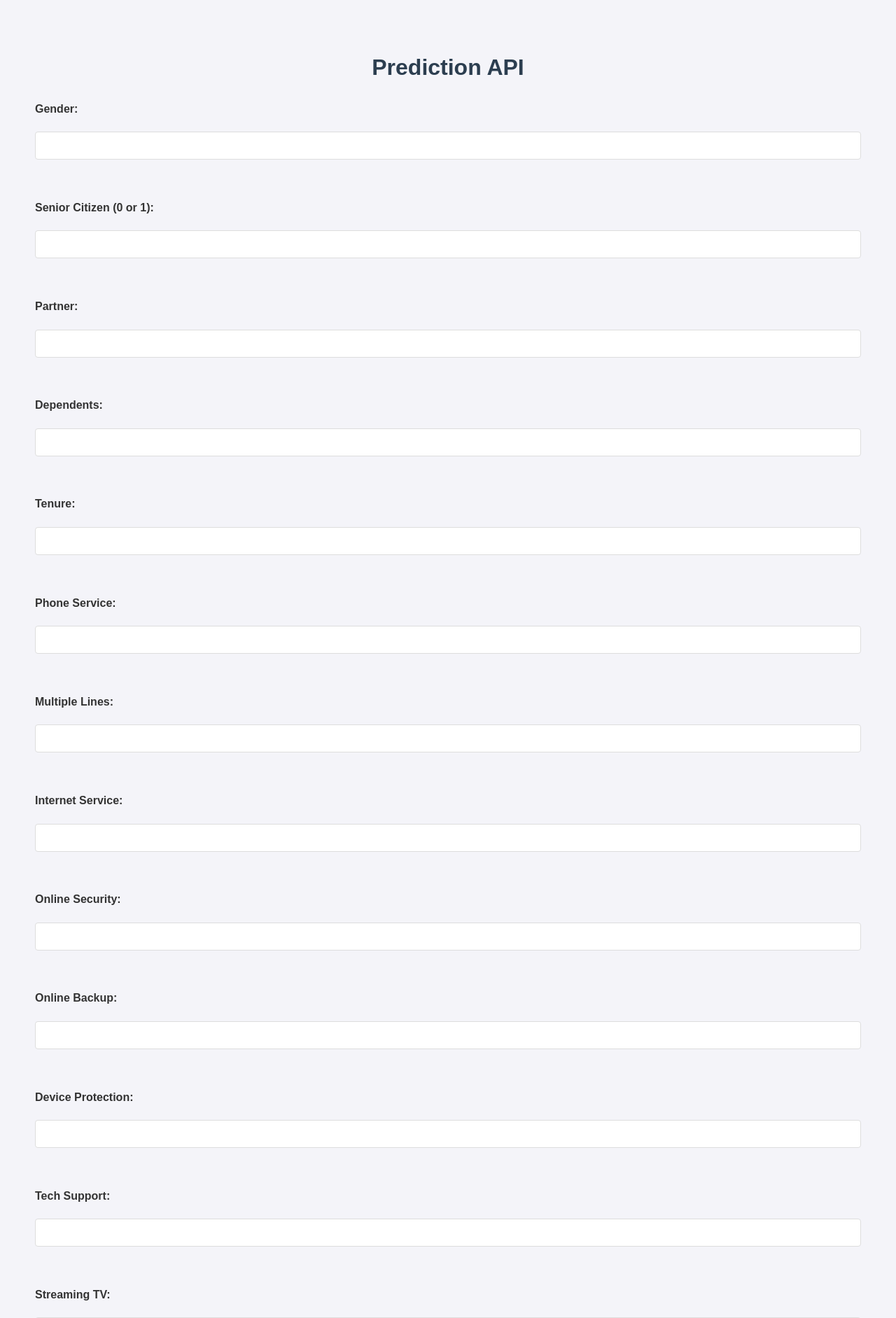
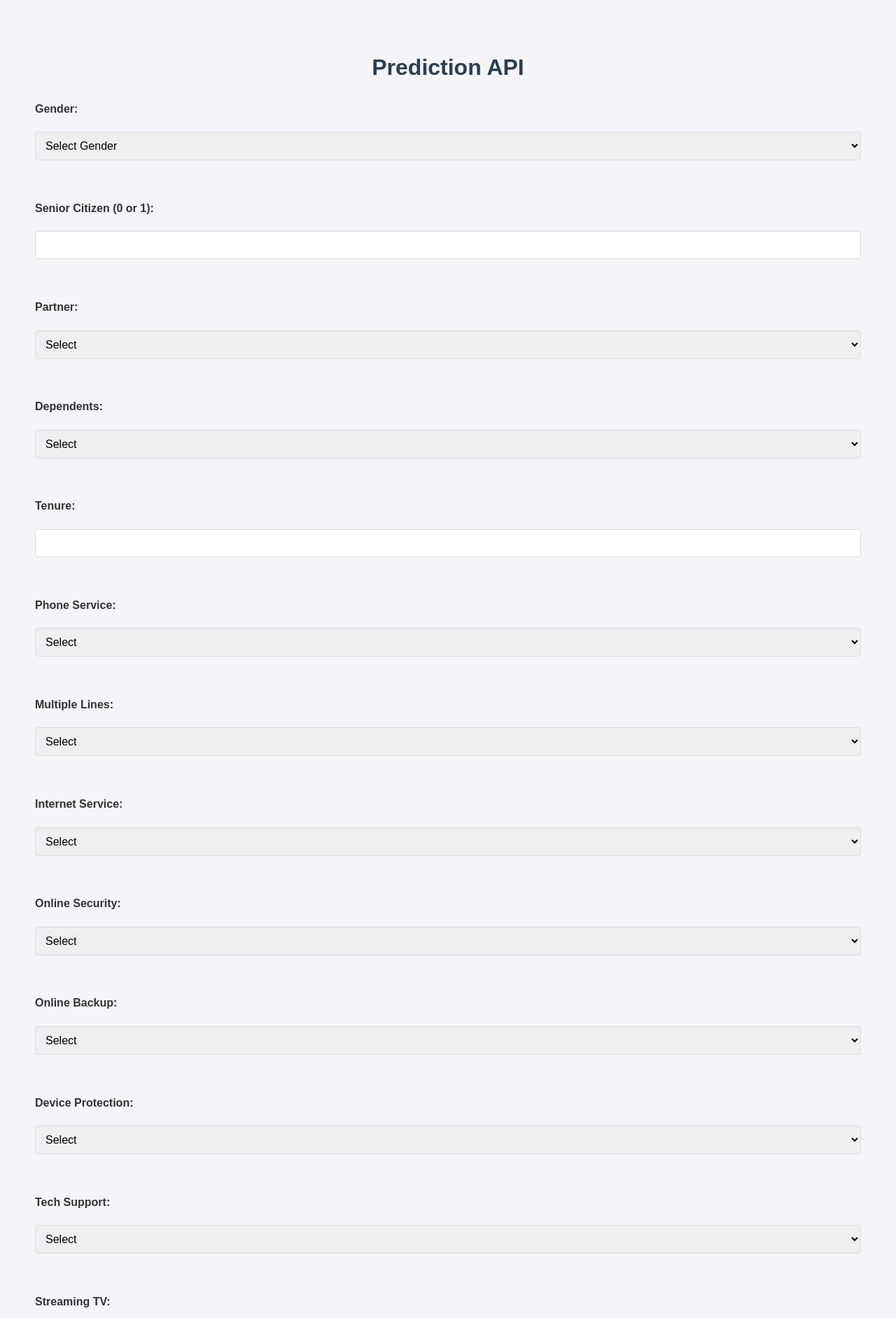
Before and after one commit to MuratAitov/322-Final-Project, a Flask app: page / in a window 1280 px wide. Shown: the top 1883 px of the page at 70% size. Run offline with Flask 3, Linux system fonts and the light colour scheme.

Commit message:
final version

```diff
--- a/app/templates/index.html
+++ b/app/templates/index.html
@@ -50,61 +50,133 @@
     <h1>Prediction API</h1>
     <form onsubmit="event.preventDefault(); makePrediction();">
         <label for="gender">Gender:</label>
-        <input type="text" id="gender" required><br>
+        <select id="gender" required>
+            <option value="" disabled selected>Select Gender</option>
+            <option value="Male">Male</option>
+            <option value="Female">Female</option>
+        </select><br>
 
         <label for="SeniorCitizen">Senior Citizen (0 or 1):</label>
         <input type="number" id="SeniorCitizen" required><br>
 
         <label for="Partner">Partner:</label>
-        <input type="text" id="Partner" required><br>
+        <select id="Partner" required>
+            <option value="" disabled selected>Select</option>
+            <option value="No">No</option>
+            <option value="Yes">Yes</option>
+        </select><br>
 
         <label for="Dependents">Dependents:</label>
-        <input type="text" id="Dependents" required><br>
+        <select id="Dependents" required>
+            <option value="" disabled selected>Select</option>
+            <option value="No">No</option>
+            <option value="Yes">Yes</option>
+        </select><br>
 
+        <!-- Numeric input for tenure -->
         <label for="tenure">Tenure:</label>
         <input type="number" id="tenure" required><br>
 
         <label for="PhoneService">Phone Service:</label>
-        <input type="text" id="PhoneService" required><br>
+        <select id="PhoneService" required>
+            <option value="" disabled selected>Select</option>
+            <option value="No">No</option>
+            <option value="Yes">Yes</option>
+        </select><br>
 
         <label for="MultipleLines">Multiple Lines:</label>
-        <input type="text" id="MultipleLines" required><br>
+        <select id="MultipleLines" required>
+            <option value="" disabled selected>Select</option>
+            <option value="No">No</option>
+            <option value="No phone service">No phone service</option>
+            <option value="Yes">Yes</option>
+        </select><br>
 
         <label for="InternetService">Internet Service:</label>
-        <input type="text" id="InternetService" required><br>
+        <select id="InternetService" required>
+            <option value="" disabled selected>Select</option>
+            <option value="DSL">DSL</option>
+            <option value="Fiber optic">Fiber optic</option>
+            <option value="No">No</option>
+        </select><br>
 
         <label for="OnlineSecurity">Online Security:</label>
-        <input type="text" id="OnlineSecurity" required><br>
+        <select id="OnlineSecurity" required>
+            <option value="" disabled selected>Select</option>
+            <option value="No">No</option>
+            <option value="No internet service">No internet service</option>
+            <option value="Yes">Yes</option>
+        </select><br>
 
         <label for="OnlineBackup">Online Backup:</label>
-        <input type="text" id="OnlineBackup" required><br>
+        <select id="OnlineBackup" required>
+            <option value="" disabled selected>Select</option>
+            <option value="No">No</option>
+            <option value="No internet service">No internet service</option>
+            <option value="Yes">Yes</option>
+        </select><br>
 
         <label for="DeviceProtection">Device Protection:</label>
-        <input type="text" id="DeviceProtection" required><br>
+        <select id="DeviceProtection" required>
+            <option value="" disabled selected>Select</option>
+            <option value="No">No</option>
+            <option value="No internet service">No internet service</option>
+            <option value="Yes">Yes</option>
+        </select><br>
 
         <label for="TechSupport">Tech Support:</label>
-        <input type="text" id="TechSupport" required><br>
+        <select id="TechSupport" required>
+            <option value="" disabled selected>Select</option>
+            <option value="No">No</option>
+            <option value="No internet service">No internet service</option>
+            <option value="Yes">Yes</option>
+        </select><br>
 
         <label for="StreamingTV">Streaming TV:</label>
-        <input type="text" id="StreamingTV" required><br>
+        <select id="StreamingTV" required>
+            <option value="" disabled selected>Select</option>
+            <option value="No">No</option>
+            <option value="No internet service">No internet service</option>
+            <option value="Yes">Yes</option>
+        </select><br>
 
         <label for="StreamingMovies">Streaming Movies:</label>
-        <input type="text" id="StreamingMovies" required><br>
+        <select id="StreamingMovies" required>
+            <option value="" disabled selected>Select</option>
+            <option value="No">No</option>
+            <option value="No internet service">No internet service</option>
+            <option value="Yes">Yes</option>
+        </select><br>
 
         <label for="Contract">Contract:</label>
-        <input type="text" id="Contract" required><br>
+        <select id="Contract" required>
+            <option value="" disabled selected>Select</option>
+            <option value="Month-to-month">Month-to-month</option>
+            <option value="One year">One year</option>
+            <option value="Two year">Two year</option>
+        </select><br>
 
         <label for="PaperlessBilling">Paperless Billing:</label>
-        <input type="text" id="PaperlessBilling" required><br>
+        <select id="PaperlessBilling" required>
+            <option value="" disabled selected>Select</option>
+            <option value="No">No</option>
+            <option value="Yes">Yes</option>
+        </select><br>
 
-        <label for="PaymentMethod">Payment Method:</label>
-        <input type="text" id="PaymentMethod" required><br>
+        <label for='PaymentMethod'>PaymentMethod:</label>
+        <select id='PaymentMethod' required>
+            <option value='' disabled selected>Select</option>
+            <option value='Bank transfer (automatic)'>Bank transfer (automatic)</option>
+            <option value='Credit card (automatic)'>Credit card (automatic)</option>
+            <option value='Electronic check'>Electronic check</option>
+            <option value='Mailed check'>Mailed check</option>
+        </select><br>
 
         <label for="MonthlyCharges">Monthly Charges:</label>
         <input type="number" step="0.01" id="MonthlyCharges" required><br>
 
         <label for="TotalCharges">Total Charges:</label>
-        <input type="number" step="0.01" id="TotalCharges" required><br>
+        <input type="number" step="0.01" id="TotalCharges" required><br>" required><br>
 
         <button type="submit">Predict</button>
     </form>
--- a/mysklearn/mypytable.py
+++ b/mysklearn/mypytable.py
@@ -68,8 +68,6 @@ class MyPyTable:
         """
 
         column = []
-
-        # Identify the column index based on the identifier (name or index)
         if isinstance(col_identifier, str):
             try:
                 column_id = self.column_names.index(col_identifier)
```
